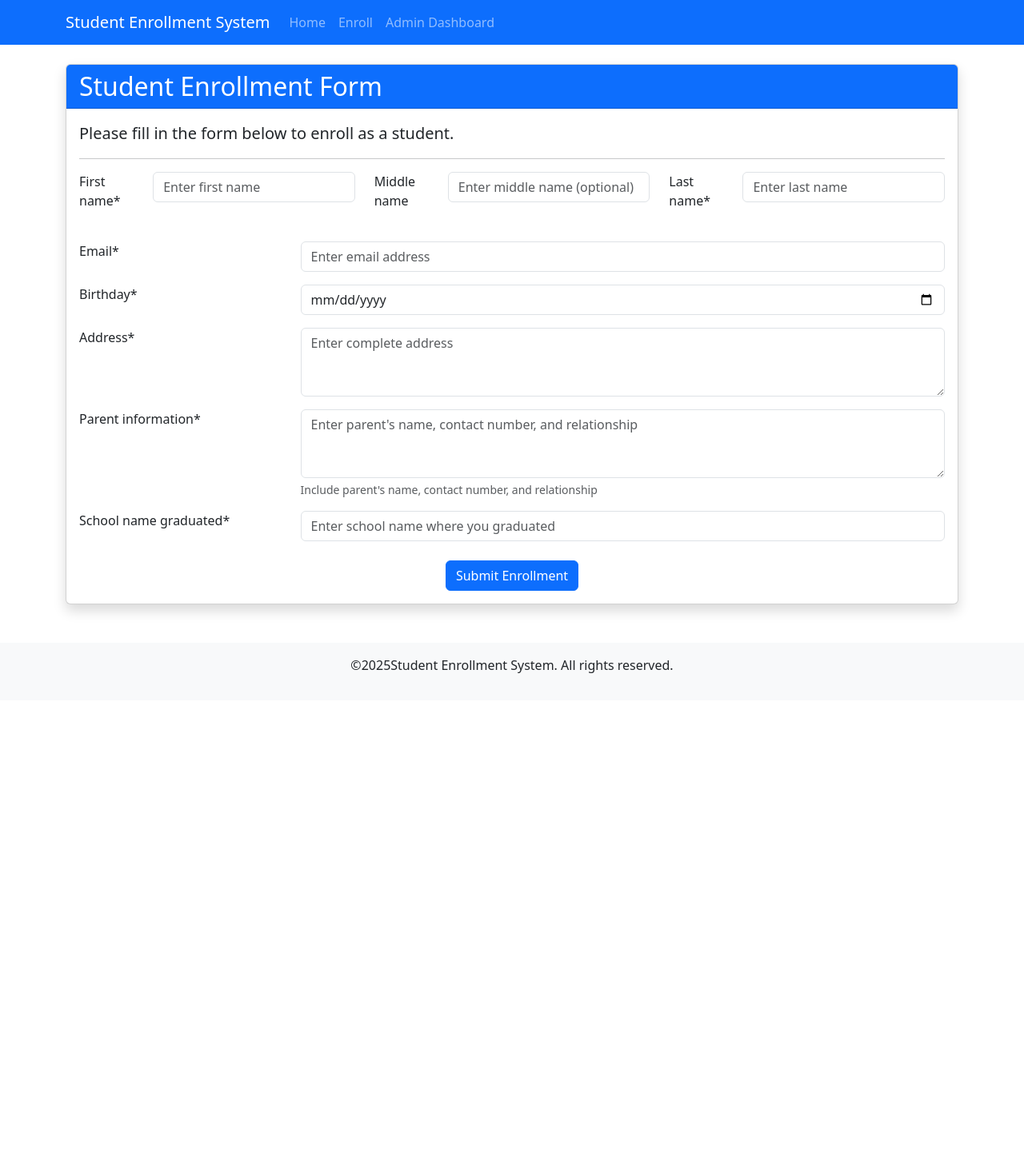
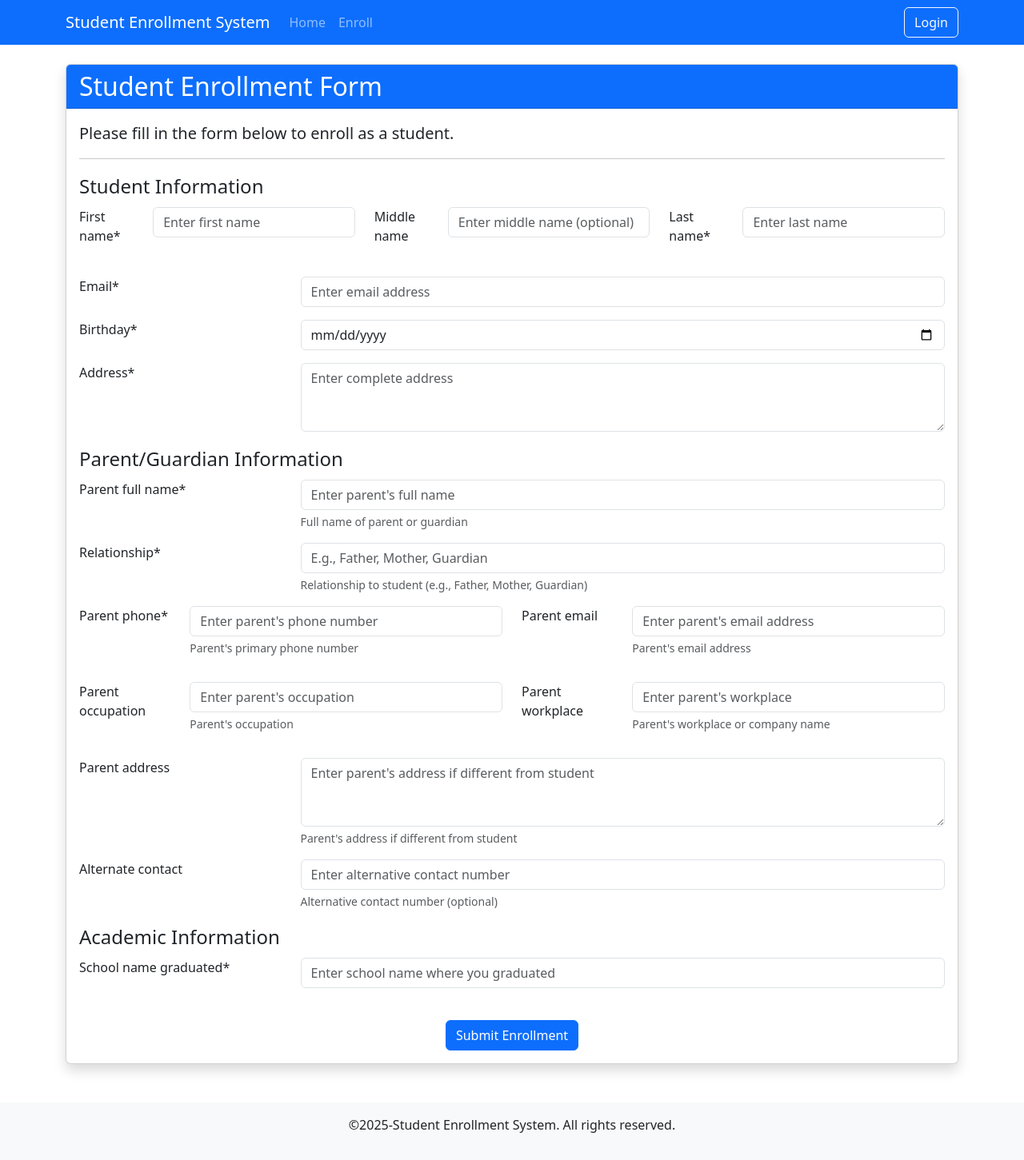
Before and after one commit to chingDev0fficial/student-enrollment-system, a Django app: page /enroll/ in a window 1280 px wide. Shown: the whole page at 80% size. Before the commit the page ends 842 px from the top, so only its background shows below. Run offline with Django 4.2, Linux system fonts and the light colour scheme; parts of the project's set-up code (start-up, migrations or seed data) failed here and were passed over; some libraries are stand-ins or nearby versions.

Commit message:
feat: Enhance student enrollment system with detailed parent information and authentication features

```diff
--- a/enrollment/forms.py
+++ b/enrollment/forms.py
@@ -1,18 +1,18 @@
 from django import forms
 from django.core.exceptions import ValidationError
 from crispy_forms.helper import FormHelper
-from crispy_forms.layout import Layout, Row, Column, Submit, Div
+from crispy_forms.layout import Layout, Row, Column, Submit, Div, Fieldset
 from .models import Student
 
 
 class DateInput(forms.DateInput):
-    """Custom DateInput widget with HTML5 date input type."""
+    # Custom DateInput widget with HTML5 date input type.
 
     input_type = "date"
 
 
 class StudentForm(forms.ModelForm):
-    """Form for creating and updating Student records."""
+    # Form for creating and updating Student records.
 
     class Meta:
         model = Student
@@ -23,13 +23,22 @@ class StudentForm(forms.ModelForm):
             "email",
             "birthday",
             "address",
-            "parent_information",
+            # Parent information fields
+            "parent_full_name",
+            "relationship",
+            "parent_phone",
+            "parent_email",
+            "parent_occupation",
+            "parent_workplace",
+            "parent_address",
+            "alternate_contact",
+            # Academic information
             "school_name_graduated",
         ]
         widgets = {
             "birthday": DateInput(),
             "address": forms.Textarea(attrs={"rows": 3}),
-            "parent_information": forms.Textarea(attrs={"rows": 3}),
+            "parent_address": forms.Textarea(attrs={"rows": 3}),
         }
 
     def __init__(self, *args, **kwargs):
@@ -42,17 +51,27 @@ class StudentForm(forms.ModelForm):
         self.fields["email"].widget.attrs.update({"class": "form-control", "placeholder": "Enter email address"})
         self.fields["birthday"].widget.attrs.update({"class": "form-control"})
         self.fields["address"].widget.attrs.update({"class": "form-control", "placeholder": "Enter complete address"})
-        self.fields["parent_information"].widget.attrs.update(
-            {
-                "class": "form-control",
-                "placeholder": "Enter parent's name, contact number, and relationship",
-            }
+
+        # Parent information fields
+        self.fields["parent_full_name"].widget.attrs.update({"class": "form-control", "placeholder": "Enter parent's full name"})
+        self.fields["relationship"].widget.attrs.update(
+            {"class": "form-control", "placeholder": "E.g., Father, Mother, Guardian"}
         )
+        self.fields["parent_phone"].widget.attrs.update({"class": "form-control", "placeholder": "Enter parent's phone number"})
+        self.fields["parent_email"].widget.attrs.update({"class": "form-control", "placeholder": "Enter parent's email address"})
+        self.fields["parent_occupation"].widget.attrs.update(
+            {"class": "form-control", "placeholder": "Enter parent's occupation"}
+        )
+        self.fields["parent_workplace"].widget.attrs.update({"class": "form-control", "placeholder": "Enter parent's workplace"})
+        self.fields["parent_address"].widget.attrs.update(
+            {"class": "form-control", "placeholder": "Enter parent's address if different from student"}
+        )
+        self.fields["alternate_contact"].widget.attrs.update(
+            {"class": "form-control", "placeholder": "Enter alternative contact number"}
+        )
+
         self.fields["school_name_graduated"].widget.attrs.update(
-            {
-                "class": "form-control",
-                "placeholder": "Enter school name where you graduated",
-            }
+            {"class": "form-control", "placeholder": "Enter school name where you graduated"}
         )
 
         # Setup crispy form helper
@@ -62,17 +81,39 @@ class StudentForm(forms.ModelForm):
         self.helper.label_class = "col-lg-3"
         self.helper.field_class = "col-lg-9"
         self.helper.layout = Layout(
-            Row(
-                Column("first_name", css_class="form-group col-md-4 mb-3"),
-                Column("middle_name", css_class="form-group col-md-4 mb-3"),
-                Column("last_name", css_class="form-group col-md-4 mb-3"),
-                css_class="form-row",
+            Fieldset(
+                "Student Information",
+                Row(
+                    Column("first_name", css_class="form-group col-md-4 mb-3"),
+                    Column("middle_name", css_class="form-group col-md-4 mb-3"),
+                    Column("last_name", css_class="form-group col-md-4 mb-3"),
+                    css_class="form-row",
+                ),
+                "email",
+                "birthday",
+                "address",
             ),
-            "email",
-            "birthday",
-            "address",
-            "parent_information",
-            "school_name_graduated",
+            Fieldset(
+                "Parent/Guardian Information",
+                "parent_full_name",
+                "relationship",
+                Row(
+                    Column("parent_phone", css_class="form-group col-md-6 mb-3"),
+                    Column("parent_email", css_class="form-group col-md-6 mb-3"),
+                    css_class="form-row",
+                ),
+                Row(
+                    Column("parent_occupation", css_class="form-group col-md-6 mb-3"),
+                    Column("parent_workplace", css_class="form-group col-md-6 mb-3"),
+                    css_class="form-row",
+                ),
+                "parent_address",
+                "alternate_contact",
+            ),
+            Fieldset(
+                "Academic Information",
+                "school_name_graduated",
+            ),
             Div(
                 Submit("submit", "Submit Enrollment", css_class="btn btn-primary"),
                 css_class="text-center mt-4",
@@ -80,14 +121,14 @@ class StudentForm(forms.ModelForm):
         )
 
     def clean_email(self):
-        """Validate that the email is not already in use."""
+        # Validate that the email is not already in use.
         email = self.cleaned_data.get("email")
         if Student.objects.filter(email=email).exists() and not self.instance.pk:
             raise ValidationError("This email is already registered in our system.")
         return email
 
     def clean_birthday(self):
-        """Additional validation for birthday field."""
+        # Additional validation for birthday field.
         birthday = self.cleaned_data.get("birthday")
         # Add any additional validation for birthdate if needed
         return birthday
--- a/enrollment/urls.py
+++ b/enrollment/urls.py
@@ -6,6 +6,9 @@ app_name = "enrollment"
 urlpatterns = [
     # Landing page
     path("", views.index, name="index"),
+    # Authentication
+    path("login/", views.login_view, name="login"),
+    path("logout/", views.logout_view, name="logout"),
     # Student enrollment
     path("enroll/", views.enroll_student, name="enroll"),
     path("enrollment-success/", views.enrollment_success, name="enrollment-success"),
--- a/enrollment/views.py
+++ b/enrollment/views.py
@@ -1,27 +1,26 @@
 from django.shortcuts import render, redirect, get_object_or_404
 from django.contrib import messages
 from django.db.models import Q
-from django.urls import reverse_lazy
-from django.views.generic import (
-    ListView,
-    DetailView,
-    CreateView,
-    UpdateView,
-    DeleteView,
-)
+from django.contrib.auth import authenticate, login, logout
+from django.contrib.auth.decorators import user_passes_test
 from .models import Student
 from .forms import StudentForm
 
 
+def is_moderator(user):
+    # Check if user is a moderator or staff.
+    return user.is_authenticated and user.is_staff
+
+
 # Landing page view
 def index(request):
-    """Display the landing page."""
+    # Display the landing page.
     return render(request, "enrollment/index.html")
 
 
 # Student registration view
 def enroll_student(request):
-    """Handle student enrollment (both GET and POST requests)."""
+    # Handle student enrollment (both GET and POST requests).
     if request.method == "POST":
         form = StudentForm(request.POST)
         if form.is_valid():
@@ -38,13 +37,44 @@ def enroll_student(request):
 
 # Enrollment success view
 def enrollment_success(request):
-    """Display a success message after successful enrollment."""
+    # Display a success message after successful enrollment.
     return render(request, "enrollment/enrollment_success.html")
 
 
+# Authentication views
+def login_view(request):
+    # Handle user login.
+    if request.method == "POST":
+        username = request.POST.get("username")
+        password = request.POST.get("password")
+        user = authenticate(request, username=username, password=password)
+
+        if user is not None:
+            login(request, user)
+            messages.success(request, f"Welcome back, {username}!")
+
+            # Redirect to referring page or dashboard
+            next_url = request.POST.get("next", "enrollment:admin-dashboard")
+            return redirect(next_url)
+        else:
+            messages.error(request, "Invalid username or password.")
+            return redirect(request.META.get("HTTP_REFERER", "enrollment:index"))
+
+    # If not POST, redirect to home
+    return redirect("enrollment:index")
+
+
+def logout_view(request):
+    # Handle user logout.
+    logout(request)
+    messages.info(request, "You have been logged out.")
+    return redirect("enrollment:index")
+
+
 # Admin dashboard view
+@user_passes_test(is_moderator, login_url="enrollment:index")
 def admin_dashboard(request):
-    """Display the admin dashboard with a list of all students."""
+    # Display the admin dashboard with a list of all students.
     students = Student.objects.all()
     context = {
         "students": students,
@@ -54,15 +84,17 @@ def admin_dashboard(request):
 
 
 # Student detail view
+@user_passes_test(is_moderator, login_url="enrollment:index")
 def student_detail(request, pk):
-    """Display details for a specific student."""
+    # Display details for a specific student.
     student = get_object_or_404(Student, pk=pk)
     return render(request, "enrollment/student_detail.html", {"student": student})
 
 
 # Student update view
+@user_passes_test(is_moderator, login_url="enrollment:index")
 def update_student(request, pk):
-    """Handle updates to a student record."""
+    # Handle updates to a student record.
     student = get_object_or_404(Student, pk=pk)
 
     if request.method == "POST":
@@ -83,8 +115,9 @@ def update_student(request, pk):
 
 
 # Student delete view
+@user_passes_test(is_moderator, login_url="enrollment:index")
 def delete_student(request, pk):
-    """Handle deletion of a student record."""
+    # Handle deletion of a student record.
     student = get_object_or_404(Student, pk=pk)
 
     if request.method == "POST":
@@ -97,8 +130,9 @@ def delete_student(request, pk):
 
 
 # Search view
+@user_passes_test(is_moderator, login_url="enrollment:index")
 def search_students(request):
-    """Search for students based on query parameters."""
+    # Search for students based on query parameters.
     query = request.GET.get("q", "")
     students = []
 
--- a/manage.py
+++ b/manage.py
@@ -1,11 +1,11 @@
 #!/usr/bin/env python
-"""Django's command-line utility for administrative tasks."""
+# Django's command-line utility for administrative tasks.
 import os
 import sys
 
 
 def main():
-    """Run administrative tasks."""
+    # Run administrative tasks.
     os.environ.setdefault("DJANGO_SETTINGS_MODULE", "student_enrollment.settings")
     try:
         from django.core.management import execute_from_command_line
--- a/student_enrollment/settings.py
+++ b/student_enrollment/settings.py
@@ -156,6 +156,9 @@ if not DEBUG:
     SECURE_BROWSER_XSS_FILTER = True
     X_FRAME_OPTIONS = "DENY"
 
+# Configure logout redirect for Django admin
+LOGOUT_REDIRECT_URL = "/"
+
 # Add logging configuration
 LOGGING = {
     "version": 1,
--- a/student_enrollment/urls.py
+++ b/student_enrollment/urls.py
@@ -2,9 +2,11 @@ from django.contrib import admin
 from django.urls import path, include
 from django.conf import settings
 from django.conf.urls.static import static
+from django.contrib.auth.views import LogoutView
 
 urlpatterns = [
     path("admin/", admin.site.urls),
+    path("admin/logout/", LogoutView.as_view(next_page="/"), name="admin-logout"),
     path("", include("enrollment.urls")),
 ]
 
--- a/templates/base.html
+++ b/templates/base.html
@@ -14,6 +14,7 @@
     <link href="https://cdn.jsdelivr.net/npm/bootstrap-icons@1.10.0/font/bootstrap-icons.css" rel="stylesheet" />
     <!-- Optional custom CSS -->
     {% block extra_css %}
+
     {% endblock %}
   </head>
   <body>
@@ -29,9 +30,44 @@
             <li class="nav-item">
               <a class="nav-link" href="{% url 'enrollment:enroll' %}">Enroll</a>
             </li>
-            <li class="nav-item">
-              <a class="nav-link" href="{% url 'enrollment:admin-dashboard' %}">Admin Dashboard</a>
-            </li>
+            {% if user.is_authenticated and user.is_staff %}
+              <li class="nav-item">
+                <a class="nav-link" href="{% url 'enrollment:admin-dashboard' %}">Admin Dashboard</a>
+              </li>
+            {% endif %}
+          </ul>
+          <ul class="navbar-nav ms-auto">
+            {% if user.is_authenticated %}
+              <li class="nav-item dropdown">
+                <a class="nav-link dropdown-toggle" href="#" id="navbarDropdown" role="button" data-bs-toggle="dropdown" aria-expanded="false">
+                  {% if user.is_staff %}
+                    <span class="badge bg-danger me-1">Admin</span>
+                  {% elif user.is_staff %}
+                    <span class="badge bg-info me-1">Moderator</span>
+                  {% endif %}Welcome, {{ user.username }}
+                </a>
+                <ul class="dropdown-menu" aria-labelledby="navbarDropdown">
+                  <li>
+                    <a class="dropdown-item" href="{% url 'enrollment:admin-dashboard' %}">Dashboard</a>
+                  </li>
+                  {% if user.is_staff %}
+                    <li>
+                      <a class="dropdown-item" href="{% url 'admin:index' %}">Django Admin</a>
+                    </li>
+                  {% endif %}
+                  <li>
+                    <hr class="dropdown-divider" />
+                  </li>
+                  <li>
+                    <a class="dropdown-item" href="{% url 'enrollment:logout' %}">Logout</a>
+                  </li>
+                </ul>
+              </li>
+            {% else %}
+              <li class="nav-item">
+                <button type="button" class="btn btn-outline-light" data-bs-toggle="modal" data-bs-target="#loginModal">Login</button>
+              </li>
+            {% endif %}
           </ul>
         </div>
       </div>
@@ -43,13 +79,43 @@
           <div class="alert alert-{{ message.tags }}" role="alert">{{ message }}</div>
         {% endfor %}
       {% endif %} {% block content %}
+
       {% endblock %}
+    </div>
+
+    <!-- Login Modal -->
+    <div class="modal fade" id="loginModal" tabindex="-1" aria-labelledby="loginModalLabel" aria-hidden="true">
+      <div class="modal-dialog">
+        <div class="modal-content">
+          <div class="modal-header bg-primary text-white">
+            <h5 class="modal-title" id="loginModalLabel">Admin Login</h5>
+            <button type="button" class="btn-close btn-close-white" data-bs-dismiss="modal" aria-label="Close"></button>
+          </div>
+          <div class="modal-body">
+            <form method="post" action="{% url 'enrollment:login' %}">
+              {% csrf_token %}
+              <div class="mb-3">
+                <label for="username" class="form-label">Username</label>
+                <input type="text" class="form-control" id="username" name="username" required />
+              </div>
+              <div class="mb-3">
+                <label for="password" class="form-label">Password</label>
+                <input type="password" class="form-control" id="password" name="password" required />
+              </div>
+              <input type="hidden" name="next" value="{{ request.path }}" />
+              <div class="d-grid">
+                <button type="submit" class="btn btn-primary">Login</button>
+              </div>
+            </form>
+          </div>
+        </div>
+      </div>
     </div>
 
     <footer class="mt-5 py-3 bg-light">
       <div class="container text-center">
         <p>
-          &copy;{% now 'Y' %}Student Enrollment System. All rights reserved.
+          &copy;{% now 'Y' %}-Student Enrollment System. All rights reserved.
         </p>
       </div>
     </footer>
@@ -58,6 +124,7 @@
     <script src="https://cdn.jsdelivr.net/npm/bootstrap@5.3.0/dist/js/bootstrap.bundle.min.js"></script>
     <!-- Optional custom JavaScript -->
     {% block extra_js %}
+
     {% endblock %}
   </body>
 </html>
```
Also changed, not shown: create_moderator.py (added, +57 -0 lines), enrollment/admin.py (+16 -2 lines), enrollment/models.py (+20 -5 lines), enrollment/templates/enrollment/dashboard.html (+13 -2 lines), enrollment/templates/enrollment/student_detail.html (+49 -7 lines), enrollment/tests.py (+12 -12 lines), requirements.txt (+15 -9 lines), student_enrollment/asgi.py (+6 -8 lines), student_enrollment/wsgi.py (+6 -8 lines), enrollment/migrations/0002_alter_student_options_and_more.py (added).
